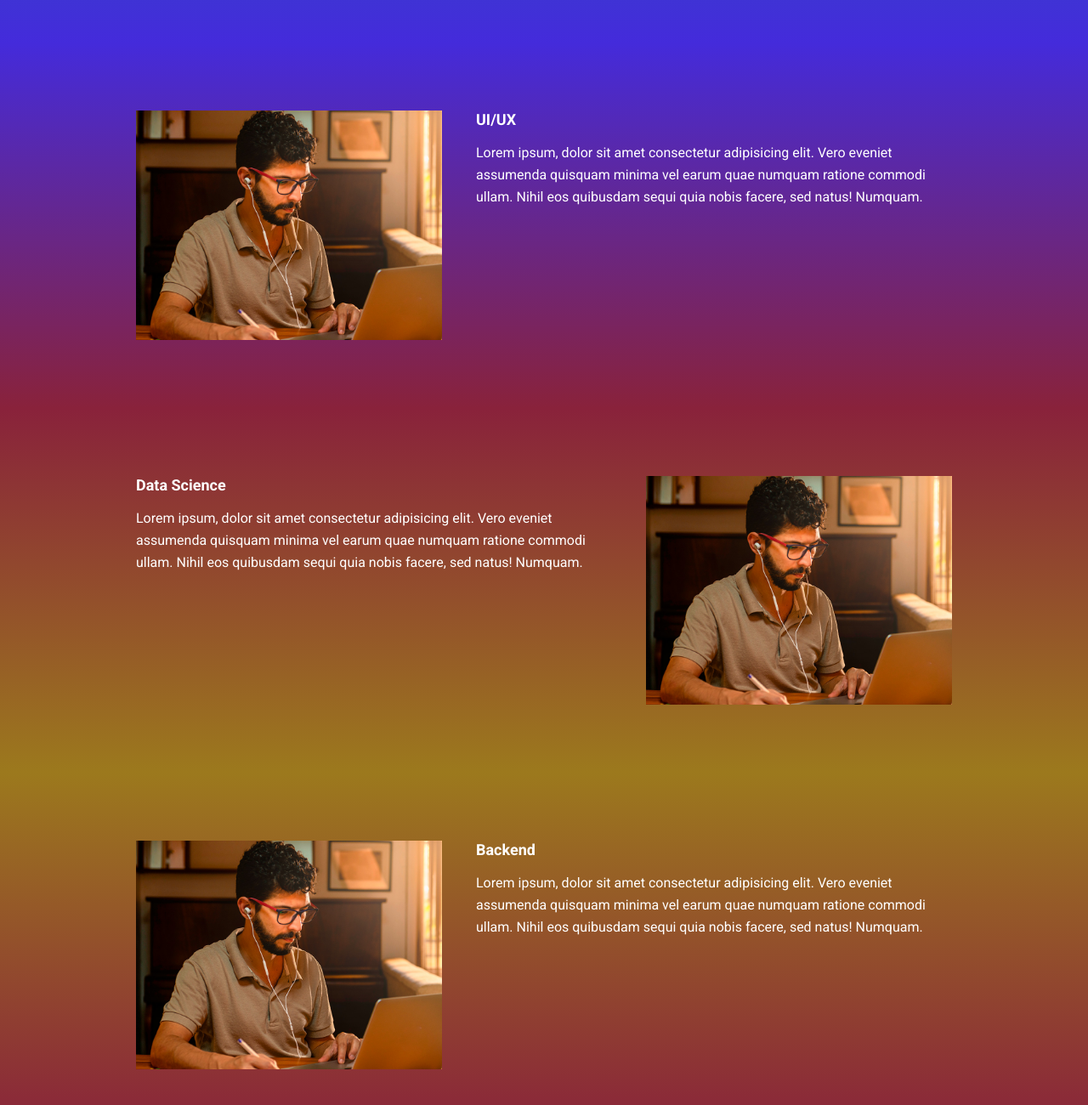
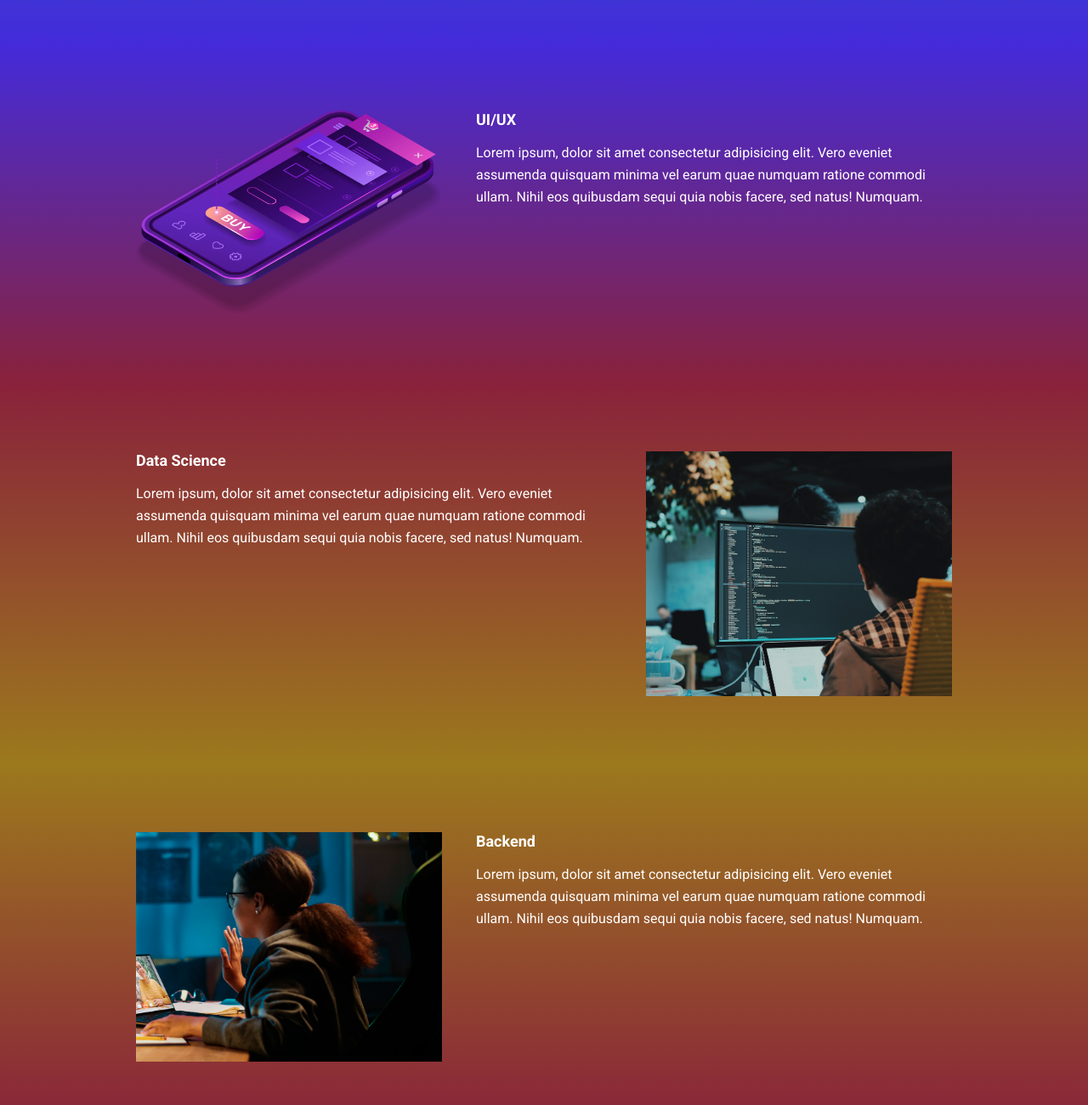
Before and after one commit to GDFgustavo/ebac_tech_talks, a website built with Parcel: page src/index.html in a window 1280 px wide. Shown: the part 940-2240 px from the top of the page at 85% size. Built offline with nearby package versions, Linux system fonts and the light colour scheme.

Commit message:
atualizando as imagens das seções

```diff
--- a/src/index.html
+++ b/src/index.html
@@ -59,7 +59,7 @@
                     Lorem ipsum, dolor sit amet consectetur adipisicing elit. Vero eveniet assumenda quisquam minima vel earum quae numquam ratione commodi ullam. Nihil eos quibusdam sequi quia nobis facere, sed natus! Numquam.
                 </p>
             </div>
-            <img class="event__image" src="./images/frontend.png" alt="Front-end">
+            <img class="event__image" src="./images/ui-ux.png" alt="Ux/Ui">
         </div>
     </section>
     <section class="event event--data-science" data-aos="fade-right">
@@ -70,7 +70,7 @@
                     Lorem ipsum, dolor sit amet consectetur adipisicing elit. Vero eveniet assumenda quisquam minima vel earum quae numquam ratione commodi ullam. Nihil eos quibusdam sequi quia nobis facere, sed natus! Numquam.
                 </p>
             </div>
-            <img class="event__image" src="./images/frontend.png" alt="Front-end">
+            <img class="event__image" src="./images/data.png" alt="Data Science">
         </div>
     </section>
     <section class="event event--backend event--image-left">
@@ -81,7 +81,7 @@
                     Lorem ipsum, dolor sit amet consectetur adipisicing elit. Vero eveniet assumenda quisquam minima vel earum quae numquam ratione commodi ullam. Nihil eos quibusdam sequi quia nobis facere, sed natus! Numquam.
                 </p>
             </div>
-            <img class="event__image" src="./images/frontend.png" alt="Front-end">
+            <img class="event__image" src="./images/backend.png" alt="Backend">
         </div>
     </section>
 
```
